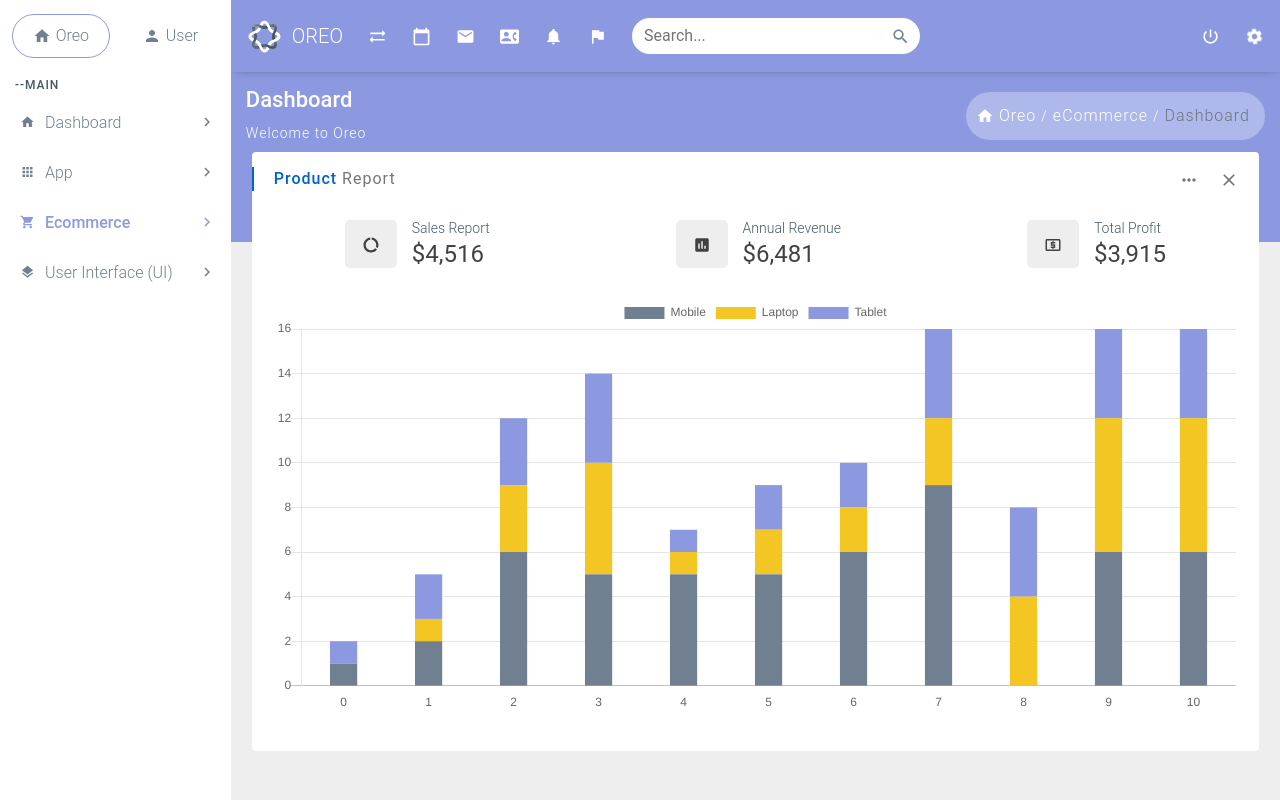
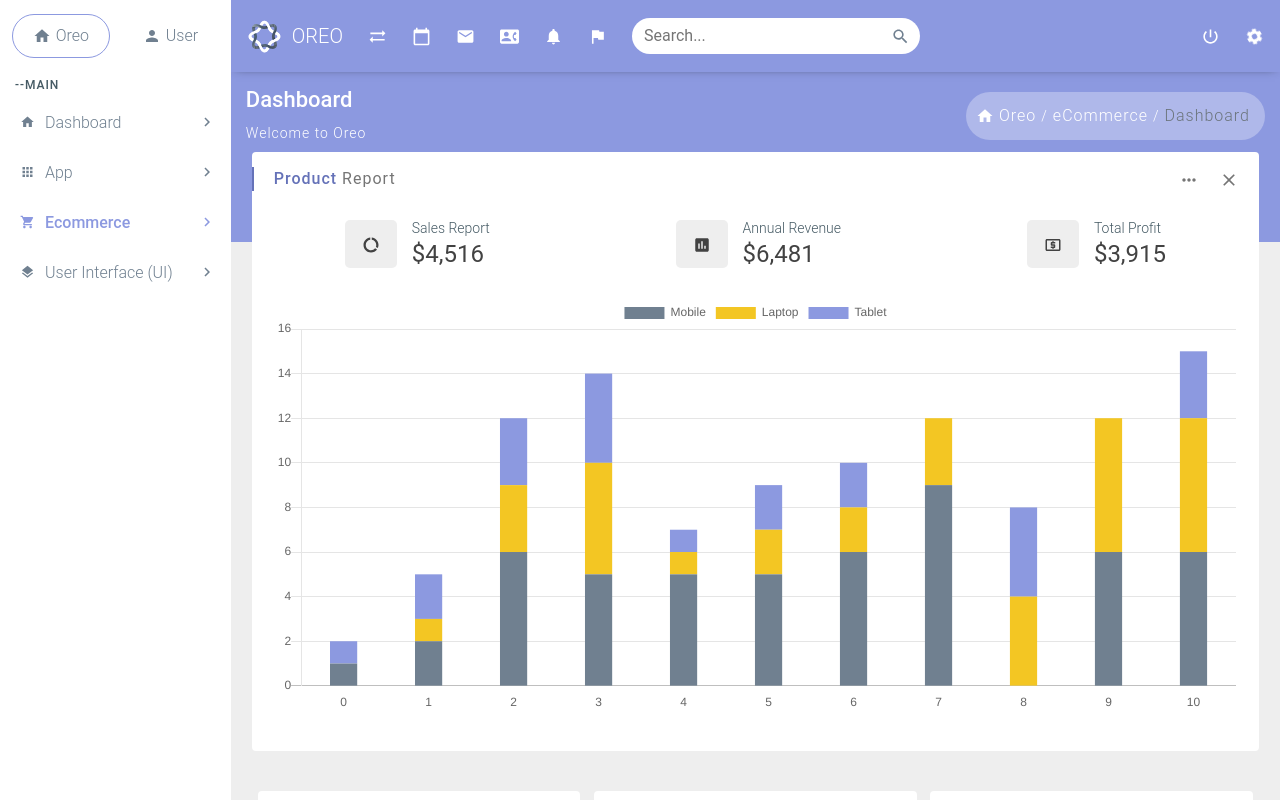
Before and after one commit to DishonJP/Oreo, a React app: page /Dashboard in a window 1280 px wide. Built offline with nearby package versions, Linux system fonts and the light colour scheme; the HTML template or start-up script is replaced by a standard one.

Commit message:
[Dishon].add ProductAnalysis to dashboard

```diff
--- a/scss/app.scss
+++ b/scss/app.scss
@@ -9,6 +9,7 @@
 @import './product.scss';
 @import './dashboard/productLayout.scss';
 @import './dashboard/productReport.scss';
+@import './dashboard/productAnalize.scss';
 
 body{
     height: 100%;
--- /dev/null
+++ b/scss/dashboard/productAnalize.scss
@@ -0,0 +1,17 @@
+.analize-container {
+  display: flex;
+  padding: 20px;
+  justify-content: space-between;
+  .analize-text {
+    margin-left: 22px;
+    color: $dark-grey;
+    margin-top: 25px;
+    h2 {
+      font-weight: 400;
+    }
+    span {
+      font-size: 15px;
+      font-weight: 300;
+    }
+  }
+}
--- a/scss/dashboard/productLayout.scss
+++ b/scss/dashboard/productLayout.scss
@@ -3,7 +3,9 @@
   border-radius: 4px;
   padding: 15px 0px;
   margin: 0 auto;
+  margin-top: 20px;
   width: 96%;
+  position: relative;
   .container-div{
     display: flex;
     align-items: center;
@@ -13,14 +15,14 @@
     box-sizing: border-box;
     .text {
       padding-left: 20px;
-      border-left: 2px solid $color-secondary;
+      border-left: 2px solid $color-primary;
       margin: 0;
       span {
         letter-spacing: 1px;
       }
       &-span {
         font-weight: 500;
-        color: $color-secondary;
+        color: $color-primary;
       }
     }
     i {
@@ -32,3 +34,6 @@
     }
   }
 }
+.display-none{
+  display: none;
+}
--- /dev/null
+++ b/src/components/dashboard/ProductAnalize.jsx
@@ -0,0 +1,86 @@
+import React from "react";
+import ProductLayout from "./ProductLayout";
+import { Line } from "react-chartjs-2";
+
+const ProductAnalize = () => {
+  const data = {
+    labels: ["", "", "", "", "", "", "", "", ""],
+    datasets: [
+      {
+        label: "",
+        data: [3, 2, 5, 3, 3, 6, 3, 5, 0],
+        fill: true,
+        backgroundColor: "rgb(140,153,224,.5)",
+        lineTension: 0,
+      },
+    ],
+  };
+  const legend = {
+    display: false,
+  };
+
+  const options = {
+    title: {
+      display: false,
+    },
+    scales: {
+      xAxes: [
+        {
+          ticks: { display: false },
+          gridLines: {
+            display: false,
+            drawBorder: false,
+          },
+        },
+      ],
+      yAxes: [
+        {
+          ticks: { display: false },
+          gridLines: {
+            display: false,
+            drawBorder: false,
+          },
+        },
+      ],
+    },
+    layout: {
+      padding: {
+        top: 20,
+        left: 15,
+        right: 15,
+      },
+    },
+    elements: {
+      point: {
+        radius: 1,
+      },
+    },
+  };
+  return (
+    <div className="analize-container">
+      <ProductLayout name="Orders" surName="Received" width="32%" close>
+        <div className="analize-text">
+          <h2>47,012</h2>
+          <span>23% Average</span>
+        </div>
+        <Line height="80px" data={data} legend={legend} options={options} />
+      </ProductLayout>
+      <ProductLayout name="Total" surName="Received" width="32%" close>
+        <div className="analize-text">
+          <h2>512</h2>
+          <span>18% Average</span>
+        </div>
+        <Line height="80px" data={data} legend={legend} options={options} />
+      </ProductLayout>
+      <ProductLayout name="Revenue" width="32%" close>
+        <div className="analize-text">
+          <h2>1,612</h2>
+          <span>13% Average</span>
+        </div>
+        <Line height="80px" data={data} legend={legend} options={options} />
+      </ProductLayout>
+    </div>
+  );
+};
+
+export default ProductAnalize;
--- a/src/components/dashboard/ProductLayout.jsx
+++ b/src/components/dashboard/ProductLayout.jsx
@@ -1,22 +1,31 @@
-import React from "react";
-import { Container } from "react-bootstrap";
+import React, { useState } from "react";
 import { MoreHoriz, Close } from "@material-ui/icons";
 
 const ProductLayout = (props) => {
+  const [display, setDisplay] = useState(true);
   return (
-    <div className="container-style">
+    <div
+      className={display ? "container-style" : "container-style display-none"}
+      style={{
+        width: props.width ? props.width : null,
+      }}
+    >
       <div className="container-div">
         <div className="text">
           <span className="text-span">{props.name} </span>
           <span>{props.surName}</span>
         </div>
         <div>
-          <i>
-            <MoreHoriz />
-          </i>
-          <i>
-            <Close />
-          </i>
+          {!props.close ? (
+            <i>
+              <MoreHoriz />
+            </i>
+          ) : null}
+          {!props.close ? (
+            <i onClick={() => setDisplay(false)}>
+              <Close />
+            </i>
+          ) : null}
         </div>
       </div>
       {props.children}
--- a/src/components/dashboard/ProductReport.jsx
+++ b/src/components/dashboard/ProductReport.jsx
@@ -6,7 +6,7 @@ import { Bar } from "react-chartjs-2";
 const ProductReport = () => {
   const mobile = [1, 2, 6, 5, 5, 5, 6, 9, 0, 6, 6, 2];
   const laptop = [0, 1, 3, 5, 1, 2, 2, 3, 4, 6, 6, 5];
-  const tablet = [1, 2, 3, 4, 1, 2, 2, 4, 4, 4, 4, 4];
+  const tablet = [1, 2, 3, 4, 1, 2, 2, 0, 4, 0, 3, 4];
   const version = ["0", "1", "2", "3", "4", "5", "6", "7", "8", "9", "10"];
   const data = {
     labels: version,
--- a/src/pages/Dashboard.jsx
+++ b/src/pages/Dashboard.jsx
@@ -1,12 +1,14 @@
 import React from "react";
 import Layout from "./Layout";
 import ProductReport from "../components/dashboard/ProductReport";
+import ProductAnalize from "../components/dashboard/ProductAnalize";
 
 const Dashboard = () => {
   return (
     <Layout>
-      <div style={{ top: "-90px", position: "relative" }}>
+      <div style={{ top: "-110px", position: "relative" }}>
         <ProductReport />
+        <ProductAnalize/>
       </div>
     </Layout>
   );
```
